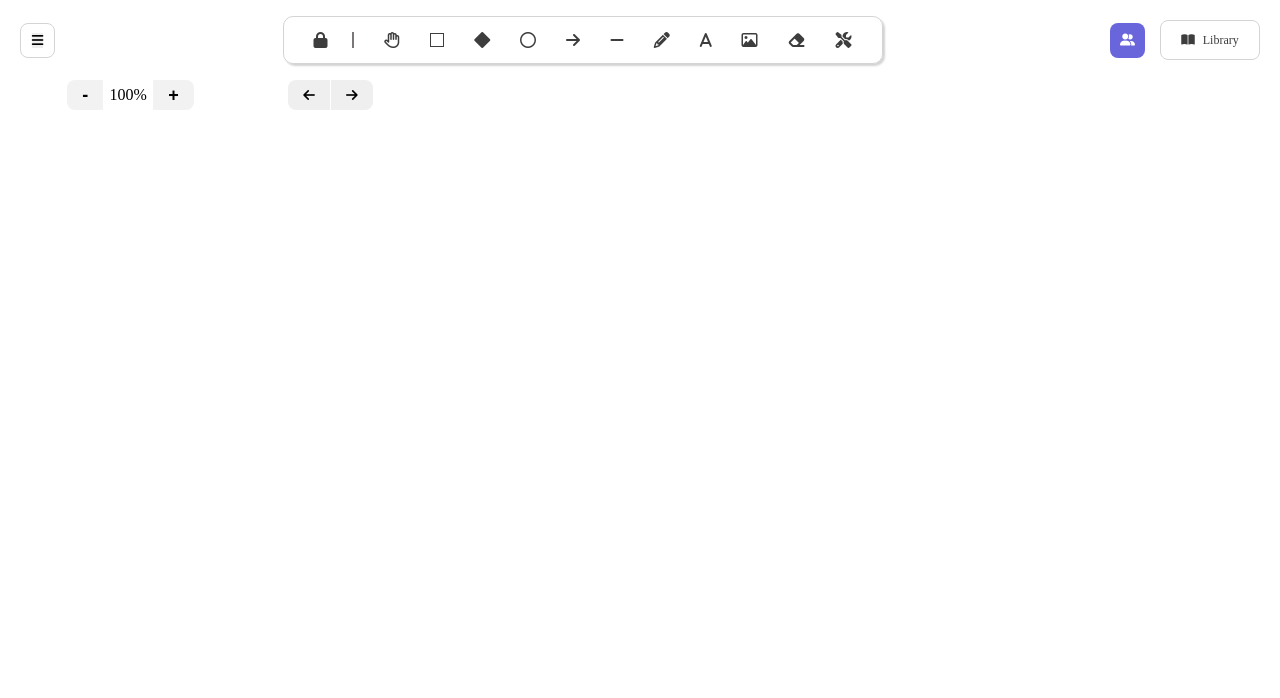
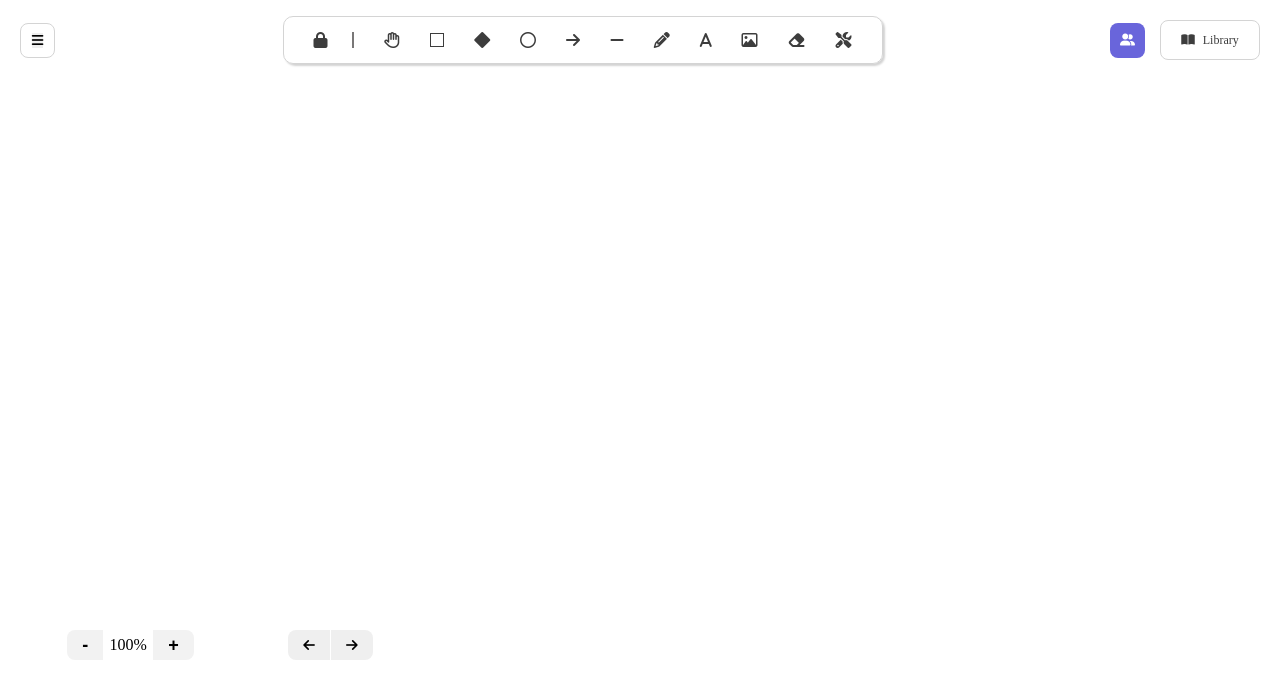
Before and after one commit to rohitupskills/Excalidraw-Clone-Project-, a plain HTML site: page index.html in a window 1280 px wide. Drawn offline with Linux system fonts and the light colour scheme.

Commit message:
solve some issue

```diff
--- a/index.html
+++ b/index.html
@@ -40,7 +40,9 @@
         </div>
     </div>
    </header>
+    <div class="container">
 
+    </div>
    <div class="footer_funct">
     <div class="zoom_func">
         <button>-</button>
--- a/style.css
+++ b/style.css
@@ -97,6 +97,10 @@ header{
     font-size: 12px;
     color: white;
 }
+.container{
+    height:550px;
+    /* width: 100vw; */
+}
 /* footer */
 .footer_funct{
     width: 400px;
```
